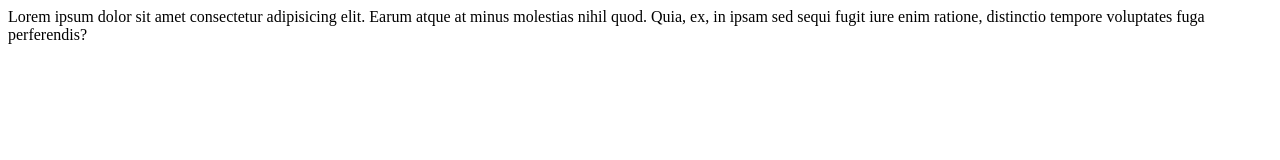
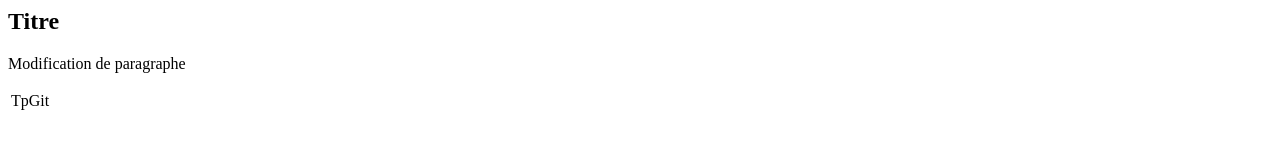
Before and after one commit to YOUSSEFIDMASSAOUD/TpGit, a plain HTML site: page index.html in a window 1280 px wide. Drawn offline with Linux system fonts and the light colour scheme.

Commit message:
Ajouter une titre et modifier para et Ajouter Table

```diff
--- a/index.html
+++ b/index.html
@@ -1 +1,7 @@
-<p>Lorem ipsum dolor sit amet consectetur adipisicing elit. Earum atque at minus molestias nihil quod. Quia, ex, in ipsam sed sequi fugit iure enim ratione, distinctio tempore voluptates fuga perferendis? </p>
+<h2>Titre</h2>
+<p>Modification de paragraphe </p>
+<table>
+	<tr>
+		<td>TpGit</td>
+	</tr>
+</table>
```
